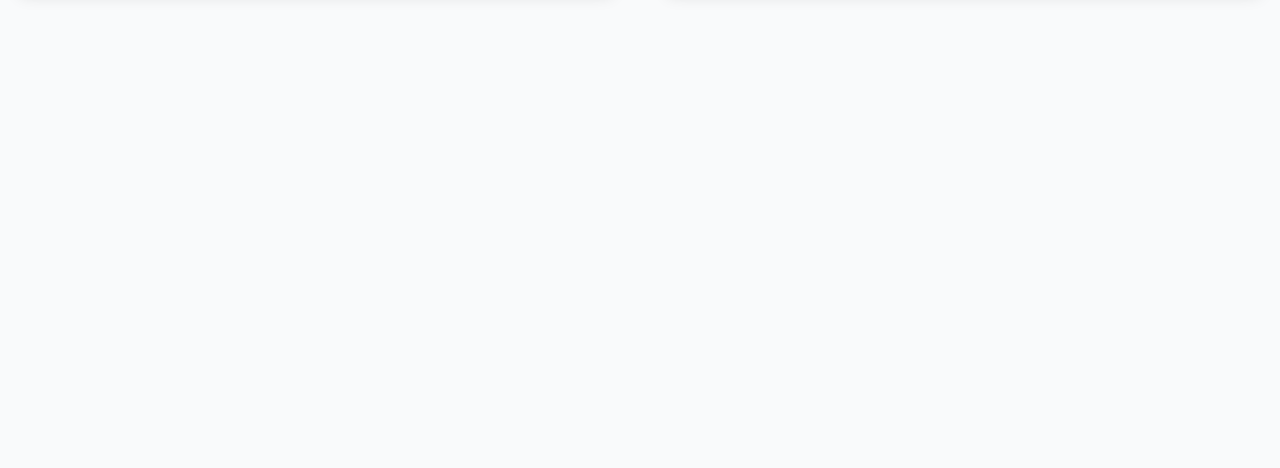
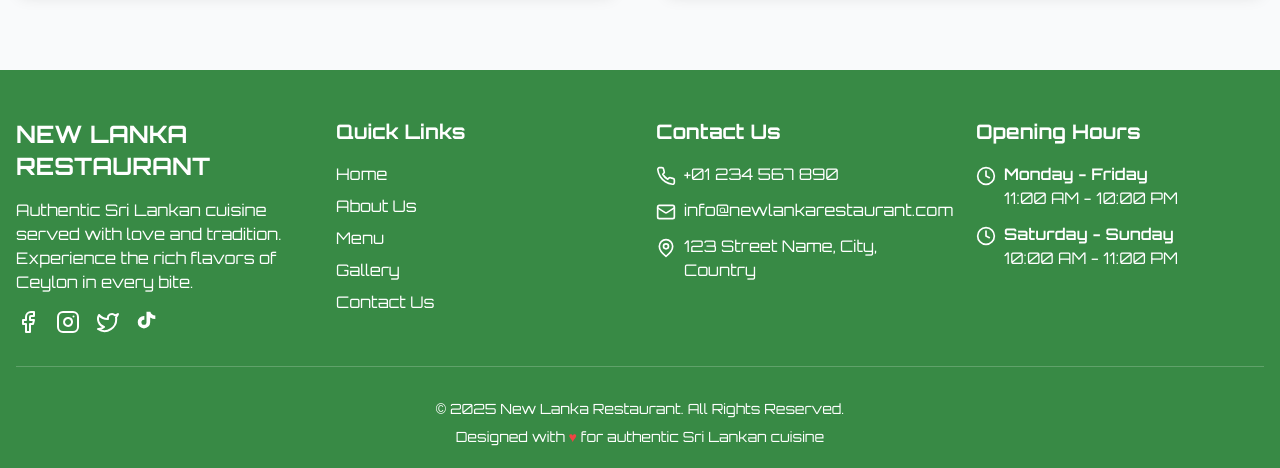
Before and after one commit to jpasan123/new-lanka-resturant-, a React (Vite) app: page / in a window 1280 px wide. Shown: the part 5214-5682 px from the top of the page. Before the commit the page ends 5284 px from the top, so only its background shows below. Built offline with nearby package versions, Linux system fonts and the light colour scheme.

Commit message:
update-commit

```diff
--- a/src/App.tsx
+++ b/src/App.tsx
@@ -1,3 +1,4 @@
+
 import React from 'react';
 import { BrowserRouter as Router } from 'react-router-dom';
 import Navbar from './components/Navbar';
@@ -7,6 +8,7 @@ import Menu from './components/Menu';
 import Gallery from './components/Gallery';
 import Contact from './components/Contact';
 import FoodVideo from './components/FoodVideo';
+import Footer from './components/Footer';
 
 function App() {
   return (
@@ -19,6 +21,7 @@ function App() {
         <FoodVideo />
         <Gallery />
         <Contact />
+        <Footer />
       </div>
     </Router>
   );
--- /dev/null
+++ b/src/components/Footer.tsx
@@ -0,0 +1,115 @@
+import React from 'react';
+import { Facebook, Instagram, Twitter, Phone, Mail, MapPin, Clock } from 'lucide-react';
+import { Link } from 'react-router-dom';
+
+// Custom TikTok Icon since Lucide doesn't have one
+const TikTokIcon = ({ size = 24, className = "" }) => (
+  <svg
+    width={size}
+    height={size}
+    viewBox="0 0 24 24"
+    fill="currentColor"
+    className={className}
+    xmlns="http://www.w3.org/2000/svg"
+  >
+    <path d="M19.321 5.562a5.124 5.124 0 0 1-3.414-1.267 5.124 5.124 0 0 1-1.537-2.638H10.5v10.564a2.54 2.54 0 0 1-2.54 2.54 2.54 2.54 0 0 1-2.54-2.54 2.54 2.54 0 0 1 2.54-2.54c.141 0 .278.012.412.034V6.002a6.15 6.15 0 0 0-.412-.014 6.223 6.223 0 0 0-6.221 6.224A6.223 6.223 0 0 0 7.96 18.434a6.223 6.223 0 0 0 6.222-6.222v-4.8a9.63 9.63 0 0 0 5.139 1.537V5.562z"/>
+  </svg>
+);
+
+const Footer = () => {
+  return (
+    <footer className="bg-primary text-white pt-12 pb-6">
+      <div className="container mx-auto px-4">
+        {/* Main Footer Content */}
+        <div className="grid grid-cols-1 md:grid-cols-2 lg:grid-cols-4 gap-8">
+          {/* Restaurant Info */}
+          <div>
+            <h3 className="text-2xl font-bold mb-4">NEW LANKA RESTAURANT</h3>
+            <p className="mb-4">Authentic Sri Lankan cuisine served with love and tradition. Experience the rich flavors of Ceylon in every bite.</p>
+            <div className="flex space-x-4">
+              <a href="https://www.facebook.com/100063661898454/videos/843781697602274" target="_blank" rel="noopener noreferrer"
+                className="hover:text-yellow-300 transition-colors">
+                <Facebook size={24} />
+              </a>
+              <a href="https://instagram.com" target="_blank" rel="noopener noreferrer"
+                className="hover:text-yellow-300 transition-colors">
+                <Instagram size={24} />
+              </a>
+              <a href="https://twitter.com" target="_blank" rel="noopener noreferrer"
+                className="hover:text-yellow-300 transition-colors">
+                <Twitter size={24} />
+              </a>
+              <a href="https://www.tiktok.com/@newlanka" target="_blank" rel="noopener noreferrer"
+                className="hover:text-yellow-300 transition-colors">
+                <TikTokIcon size={24} />
+              </a>
+            </div>
+          </div>
+
+          {/* Quick Links */}
+          <div>
+            <h3 className="text-xl font-bold mb-4">Quick Links</h3>
+            <ul className="space-y-2">
+              <li><a href="#" className="hover:text-yellow-300 transition-colors">Home</a></li>
+              <li><a href="#about" className="hover:text-yellow-300 transition-colors">About Us</a></li>
+              <li><a href="#menu" className="hover:text-yellow-300 transition-colors">Menu</a></li>
+              <li><a href="#gallery" className="hover:text-yellow-300 transition-colors">Gallery</a></li>
+              <li><a href="#contact" className="hover:text-yellow-300 transition-colors">Contact Us</a></li>
+            </ul>
+          </div>
+
+          {/* Contact Information */}
+          <div>
+            <h3 className="text-xl font-bold mb-4">Contact Us</h3>
+            <div className="space-y-3">
+              <div className="flex items-start">
+                <Phone size={20} className="mr-2 mt-1 flex-shrink-0" />
+                <span>+01 234 567 890</span>
+              </div>
+              <div className="flex items-start">
+                <Mail size={20} className="mr-2 mt-1 flex-shrink-0" />
+                <span>info@newlankarestaurant.com</span>
+              </div>
+              <div className="flex items-start">
+                <MapPin size={20} className="mr-2 mt-1 flex-shrink-0" />
+                <span>123 Street Name, City, Country</span>
+              </div>
+            </div>
+          </div>
+
+          {/* Opening Hours */}
+          <div>
+            <h3 className="text-xl font-bold mb-4">Opening Hours</h3>
+            <div className="space-y-3">
+              <div className="flex items-start">
+                <Clock size={20} className="mr-2 mt-1 flex-shrink-0" />
+                <div>
+                  <p className="font-semibold">Monday - Friday</p>
+                  <p>11:00 AM - 10:00 PM</p>
+                </div>
+              </div>
+              <div className="flex items-start">
+                <Clock size={20} className="mr-2 mt-1 flex-shrink-0" />
+                <div>
+                  <p className="font-semibold">Saturday - Sunday</p>
+                  <p>10:00 AM - 11:00 PM</p>
+                </div>
+              </div>
+            </div>
+          </div>
+        </div>
+
+        {/* Divider */}
+        <hr className="my-8 border-white/20" />
+
+        {/* Copyright */}
+        <div className="text-center text-sm">
+          <p>&copy; {new Date().getFullYear()} New Lanka Restaurant. All Rights Reserved.</p>
+          <p className="mt-2">Designed with <span className="text-red-500">♥</span> for authentic Sri Lankan cuisine</p>
+        </div>
+      </div>
+    </footer>
+  );
+};
+
+export default Footer;
```
